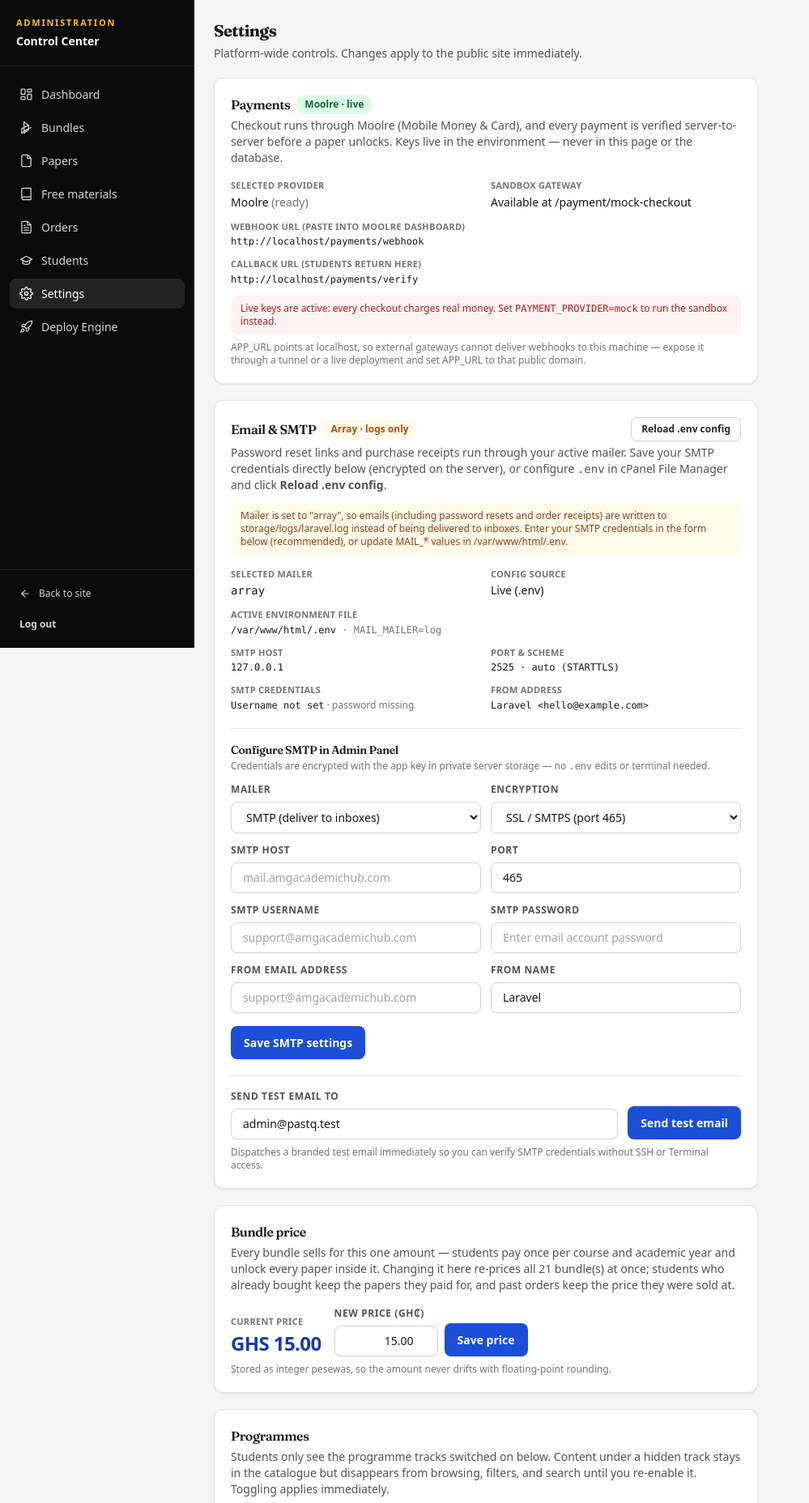
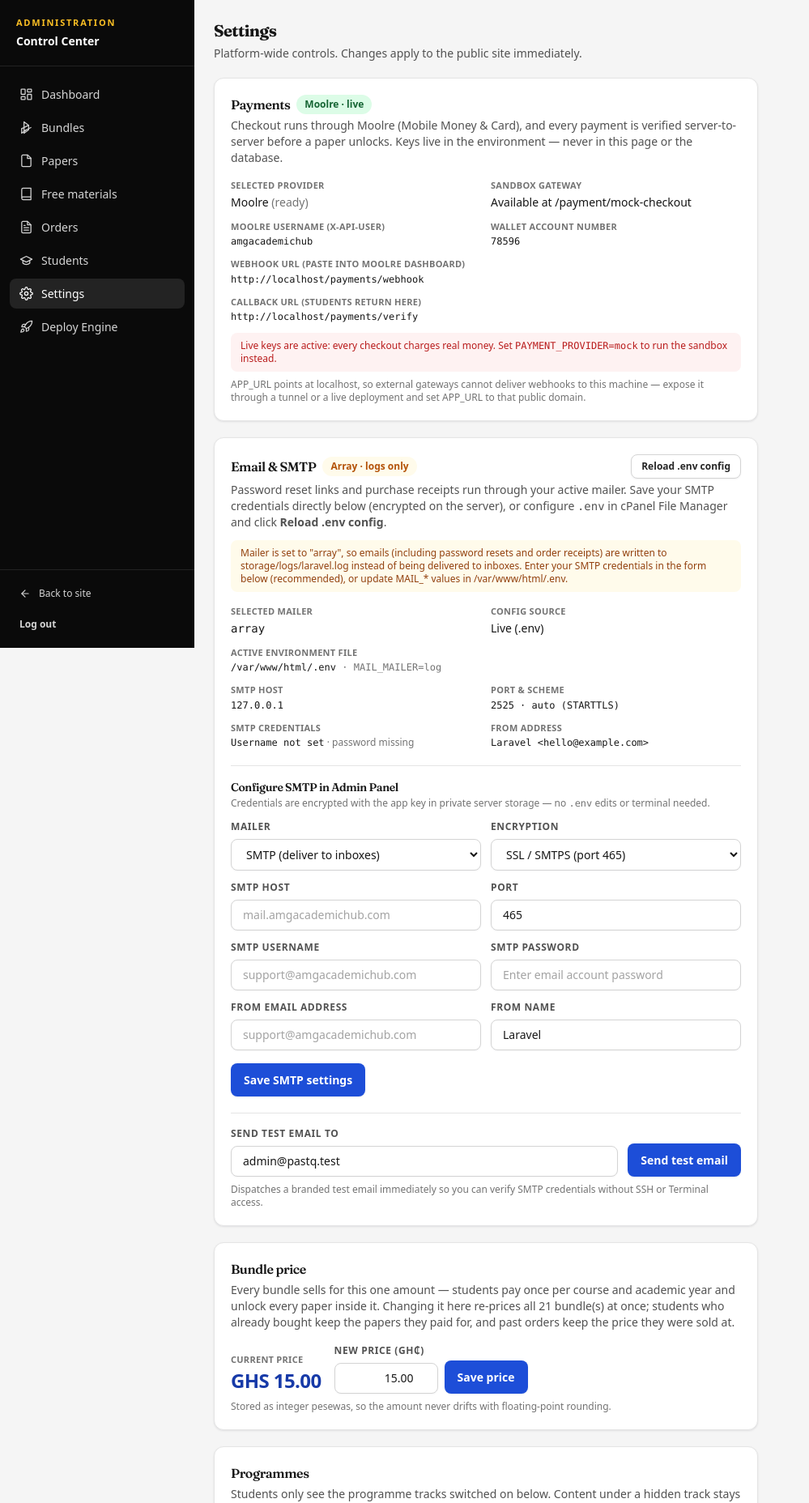
Before and after one commit to Ajigiwe/Academic-hub, a Laravel app: page /admin/settings in a window 1280 px wide. Shown: the top 1856 px of the page at 81% size, without its empty margins (0-999 px from the left). Run offline with Laravel 12, Linux system fonts and the light colour scheme; a user stored in the database is signed in; data comes from the database, SQL or seed files in the repository; some libraries are stand-ins or nearby versions.

Commit message:
Support redirect_url and callback_url for Moolre hosted checkout, display Moolre username in settings, and clarify authentication errors

```diff
--- a/app/Http/Controllers/CheckoutController.php
+++ b/app/Http/Controllers/CheckoutController.php
@@ -109,7 +109,9 @@ class CheckoutController extends Controller
                     'The payment provider rejected your account email address. Update it in your profile to a real, working inbox and try again.',
                 str_contains($reason, 'paystack_secret_key') =>
                     'Card and mobile-money payments are not available right now. Please try again later.',
-                default => 'Could not start the payment. Please try again.',
+                str_contains($reason, 'authentication error') || str_contains($reason, 'ain01') =>
+                    'Payment gateway authentication error: please verify that MOOLRE_USERNAME in .env matches your Moolre account username.',
+                default => 'Could not start the payment: ' . $e->getMessage(),
             };
 
             return back()->withErrors(['bundle' => $message]);
--- a/app/Services/Payments/MoolreProvider.php
+++ b/app/Services/Payments/MoolreProvider.php
@@ -119,7 +119,9 @@ class MoolreProvider implements PaymentProvider
             'externalref' => $orderRef,
             'reusable' => '0',
             'callback' => $webhookUrl,
+            'callback_url' => $webhookUrl,
             'redirect' => $callbackUrl,
+            'redirect_url' => $callbackUrl,
             'metadata' => [
                 'orderRef' => $orderRef,
                 'email' => $customerEmail,
--- a/resources/views/admin/settings.blade.php
+++ b/resources/views/admin/settings.blade.php
@@ -65,6 +65,20 @@
                     {{ $payments['sandbox_available'] ? 'Available at /payment/mock-checkout' : 'Disabled' }}
                 </dd>
             </div>
+            @if ($payments['selected'] === 'moolre')
+                <div>
+                    <dt class="text-[11px] font-semibold uppercase tracking-wide text-neutral-500 dark:text-neutral-400">Moolre Username (X-API-USER)</dt>
+                    <dd class="mt-0.5 font-mono text-xs text-neutral-900 dark:text-neutral-100">
+                        {{ config('payments.moolre.username') ?: '(not set — check Moolre dashboard)' }}
+                    </dd>
+                </div>
+                <div>
+                    <dt class="text-[11px] font-semibold uppercase tracking-wide text-neutral-500 dark:text-neutral-400">Wallet Account Number</dt>
+                    <dd class="mt-0.5 font-mono text-xs text-neutral-900 dark:text-neutral-100">
+                        {{ config('payments.moolre.account_number') ?: '(not set)' }}
+                    </dd>
+                </div>
+            @endif
             <div class="sm:col-span-2">
                 <dt class="text-[11px] font-semibold uppercase tracking-wide text-neutral-500 dark:text-neutral-400">Webhook URL (paste into {{ in_array($payments['selected'], ['moolre', 'paystack'], true) ? ucfirst($payments['selected']) : 'gateway' }} dashboard)</dt>
                 <dd class="mt-0.5 break-all font-mono text-xs text-neutral-900 dark:text-neutral-100">{{ $payments['webhook_url'] }}</dd>
```
